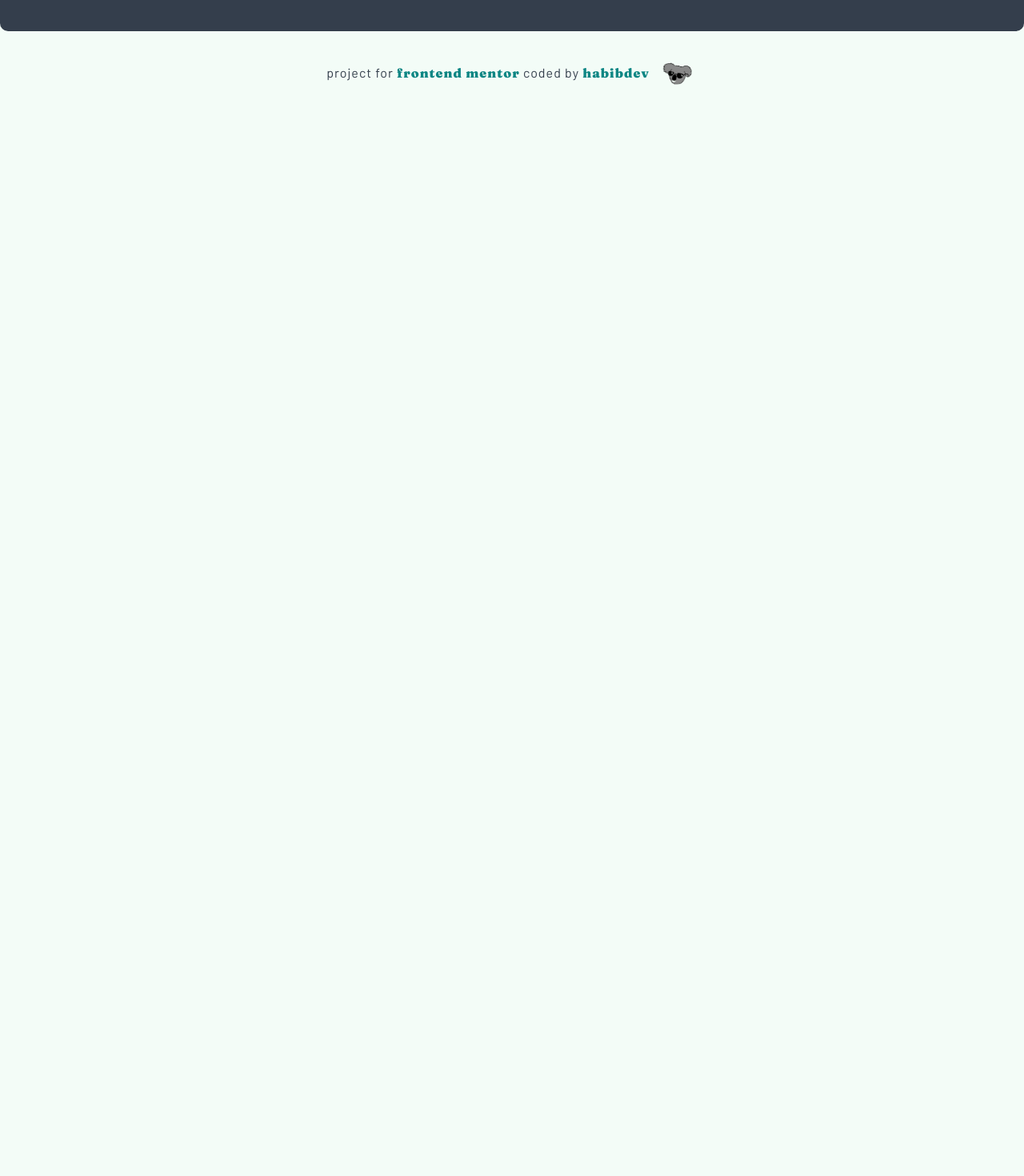
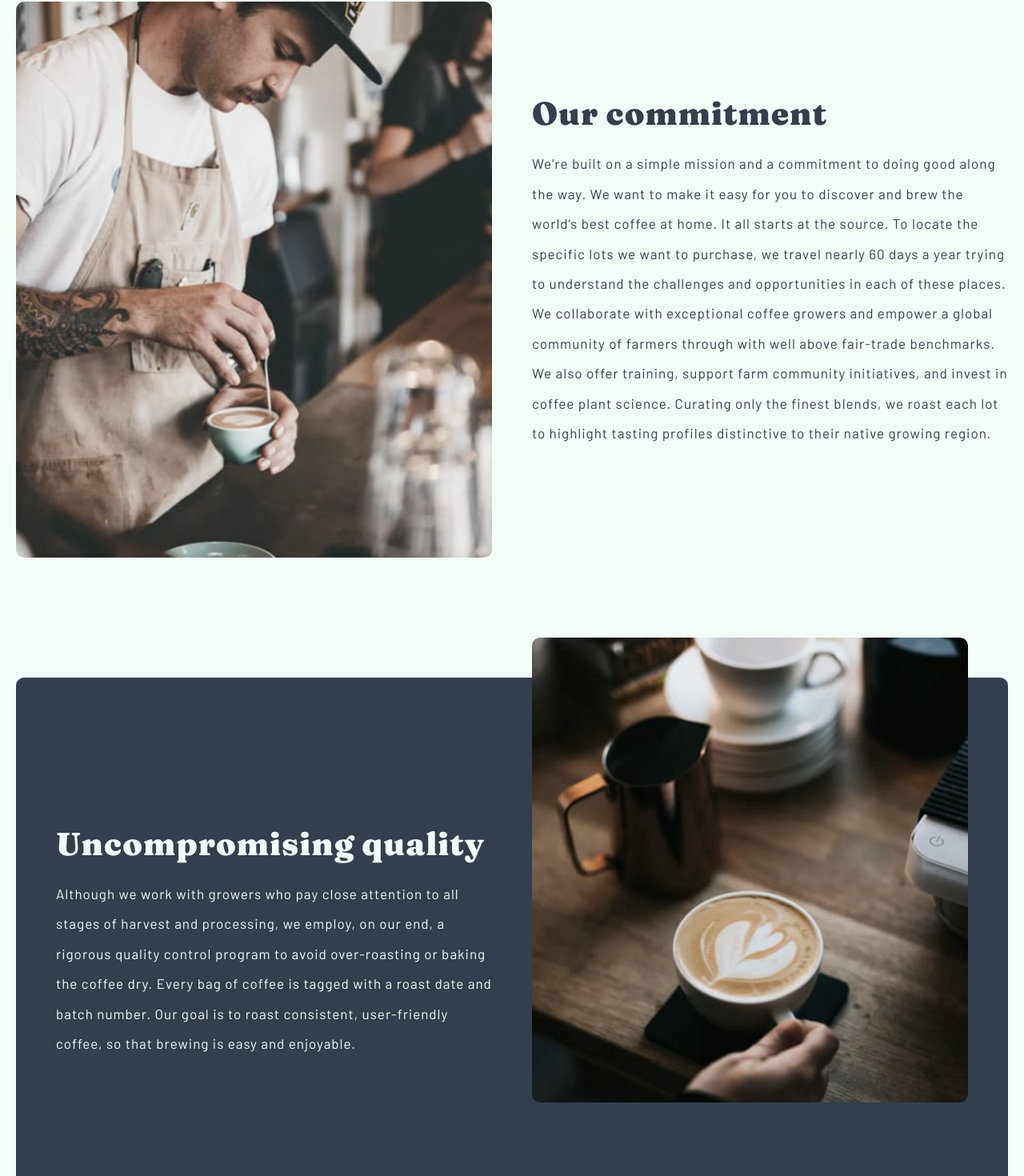
Before and after one commit to habibdev96/FEM-coffeeroasters-subscription-site, a React (Create React App) app: page /About in a window 1280 px wide. Shown: the part 672-2142 px from the top of the page at 80% size. Before the commit the page ends 814 px from the top, so only its background shows below. Built offline with nearby package versions, Linux system fonts and the light colour scheme.

Commit message:
created about sections

```diff
--- /dev/null
+++ b/src/components/about/Commitment.js
@@ -0,0 +1,46 @@
+import styled from 'styled-components';
+import showcase from '../../assets/about/desktop/image-commitment.jpg';
+import { SectionHeading } from '../styledElements/Headings.styled';
+import Paragraph from '../styledElements/Paragraphs.styled';
+import { maxWidthLg, sectionSpacingMd } from '../../abstracts/Mixins';
+
+const Container = styled.div`
+  ${maxWidthLg}
+  ${sectionSpacingMd}
+  display: grid;
+  grid-template-columns: repeat(auto-fit, minmax(300px, 1fr));
+  align-items: center;
+  gap: var(--gap);
+
+  .showcase {
+    border-radius: var(--mainRadius);
+  }
+`;
+
+const Commitment = () => {
+  return (
+    <section>
+      <Container>
+        <img src={showcase} alt='' className='showcase' />
+        <div>
+          <SectionHeading dark>Our commitment</SectionHeading>
+          <Paragraph>
+            We’re built on a simple mission and a commitment to doing good along
+            the way. We want to make it easy for you to discover and brew the
+            world’s best coffee at home. It all starts at the source. To locate
+            the specific lots we want to purchase, we travel nearly 60 days a
+            year trying to understand the challenges and opportunities in each
+            of these places. We collaborate with exceptional coffee growers and
+            empower a global community of farmers through with well above
+            fair-trade benchmarks. We also offer training, support farm
+            community initiatives, and invest in coffee plant science. Curating
+            only the finest blends, we roast each lot to highlight tasting
+            profiles distinctive to their native growing region.
+          </Paragraph>
+        </div>
+      </Container>
+    </section>
+  );
+};
+
+export default Commitment;
--- /dev/null
+++ b/src/components/about/Quality.js
@@ -0,0 +1,49 @@
+import styled from 'styled-components';
+import { SectionHeading } from '../styledElements/Headings.styled';
+import Paragraph from '../styledElements/Paragraphs.styled';
+import showcase from '../../assets/about/desktop/image-quality.jpg';
+import { maxWidthLg, sectionSpacingSm } from '../../abstracts/Mixins';
+
+const StyledSection = styled.section`
+  margin: 0 2rem;
+  ${maxWidthLg}
+  ${sectionSpacingSm}
+`;
+
+const Container = styled.div`
+  display: grid;
+  grid-template-columns: repeat(auto-fit, minmax(300px, 1fr));
+  align-items: center;
+  padding: 5rem;
+  gap: var(--gap);
+  border-radius: var(--mainRadius);
+  background-color: var(--darkGrayBlue);
+
+  .showcase {
+    border-radius: var(--mainRadius);
+    transform: translateY(-10rem);
+  }
+`;
+
+const Quality = () => {
+  return (
+    <StyledSection>
+      <Container>
+        <div>
+          <SectionHeading light>Uncompromising quality</SectionHeading>
+          <Paragraph light>
+            Although we work with growers who pay close attention to all stages
+            of harvest and processing, we employ, on our end, a rigorous quality
+            control program to avoid over-roasting or baking the coffee dry.
+            Every bag of coffee is tagged with a roast date and batch number.
+            Our goal is to roast consistent, user-friendly coffee, so that
+            brewing is easy and enjoyable.
+          </Paragraph>
+        </div>
+        <img src={showcase} alt='' className='showcase' />
+      </Container>
+    </StyledSection>
+  );
+};
+
+export default Quality;
--- a/src/components/shared/Footer.js
+++ b/src/components/shared/Footer.js
@@ -54,7 +54,7 @@ const Footer = () => {
           <ul className='links'>
             {links.map((link) => (
               <li key={link.id}>
-                <StyledLink to={link.path} footer>
+                <StyledLink to={link.path} footer={+true}>
                   {link.text}
                 </StyledLink>
               </li>
--- a/src/pages/About.js
+++ b/src/pages/About.js
@@ -1,4 +1,6 @@
 import SectionHero from '../components/shared/SectionHero';
+import Commitment from '../components/about/Commitment';
+import Quality from '../components/about/Quality';
 import { useGlobalContext } from '../context';
 
 const About = () => {
@@ -11,6 +13,10 @@ const About = () => {
         title={sectionHeros[0].title}
         description={sectionHeros[0].description}
       />
+      <main>
+        <Commitment />
+        <Quality />
+      </main>
     </>
   );
 };
```
